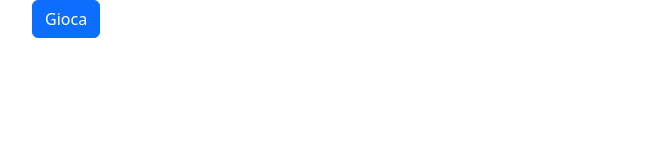
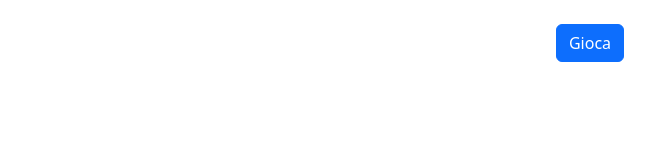
Before and after one commit to nicolaoo/js-campominato-grid, a plain HTML site: page index.html in a window 1280 px wide. Shown: the whole page, without its empty margins (50-705 px from the left). Drawn offline with nearby package versions, Linux system fonts and the light colour scheme.

Commit message:
FEAT griglia style

```diff
--- a/index.html
+++ b/index.html
@@ -12,12 +12,12 @@
 
     <main>
         <div class="container">
-            <div class="row">
-                <div class="col">
+            <div class="row py-4">
+                <div class="col text-center">
                     <button type="button" class="btn btn-primary">Gioca</button>
                 </div>
             </div>
-            <div class="griglia">
+            <div class="griglia py-4">
 
             </div>
         </div>
--- a/style.css
+++ b/style.css
@@ -0,0 +1,9 @@
+.griglia > * {
+    padding: 10px;
+    border: 2px solid sienna;
+
+}
+
+.griglia {
+    display: flex;
+}
```
